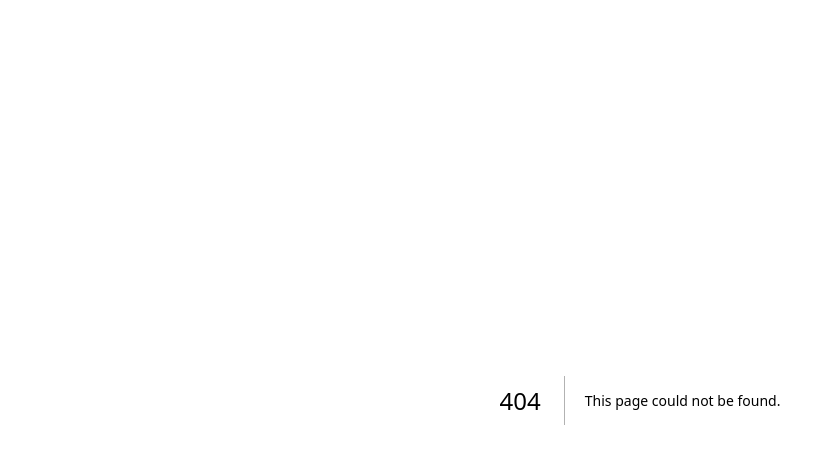
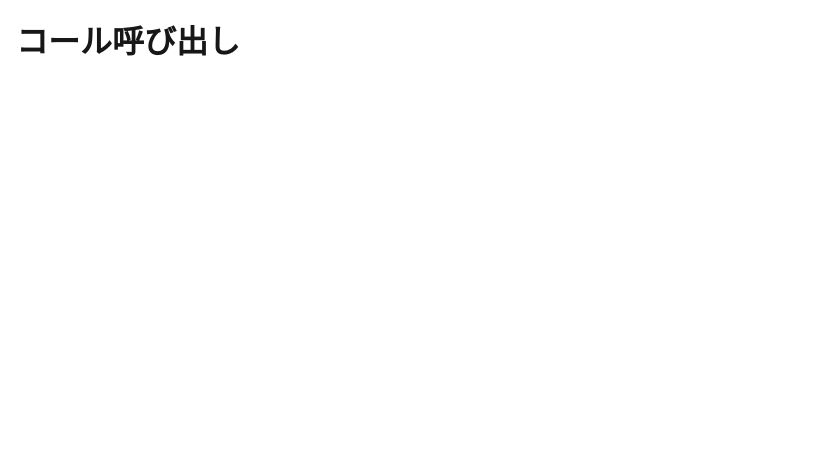
Before and after one commit to halt0413/jirou, a Next.js app in the folder apps/web/: page /calls in a window 1280 px wide. Before the commit this address had no page. Shown: the top 464 px of the page, without its empty margins (0-822 px from the left). Built offline with nearby package versions, Linux system fonts and the light colour scheme.

Commit message:
feat: コール機能のページとコンポーネントを追加

```diff
--- /dev/null
+++ b/apps/web/src/app/calls/page.tsx
@@ -0,0 +1,5 @@
+import { CallsPlayPage } from "@/features/calls";
+
+export default function Page() {
+  return <CallsPlayPage />;
+}
--- /dev/null
+++ b/apps/web/src/features/calls/index.ts
@@ -0,0 +1 @@
+export * from "./pages/CallsPlayPage";
--- /dev/null
+++ b/apps/web/src/features/calls/pages/CallsPlayPage.tsx
@@ -0,0 +1,7 @@
+export function CallsPlayPage() {
+  return (
+    <main style={{ padding: 16 }}>
+      <h1>コール呼び出し</h1>
+    </main>
+  );
+}
```
